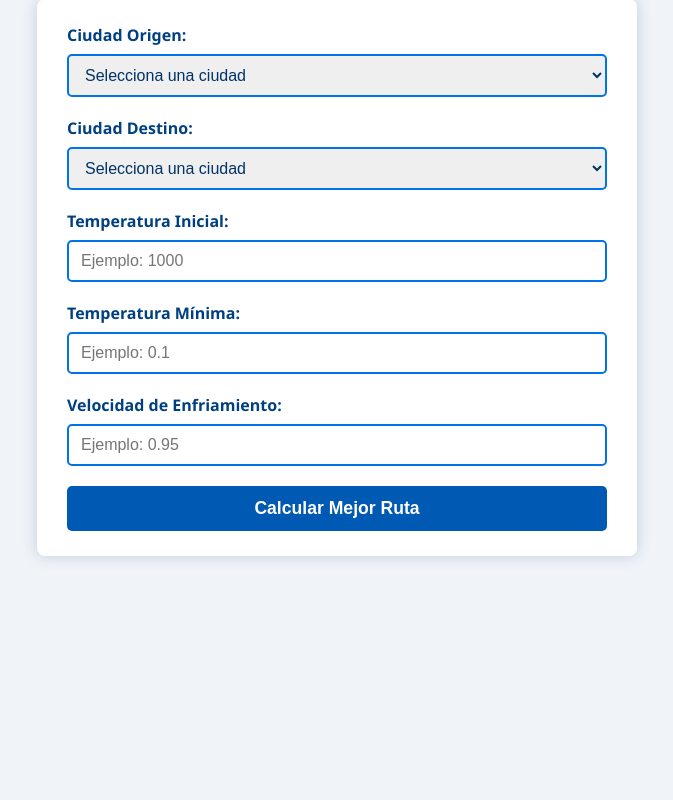
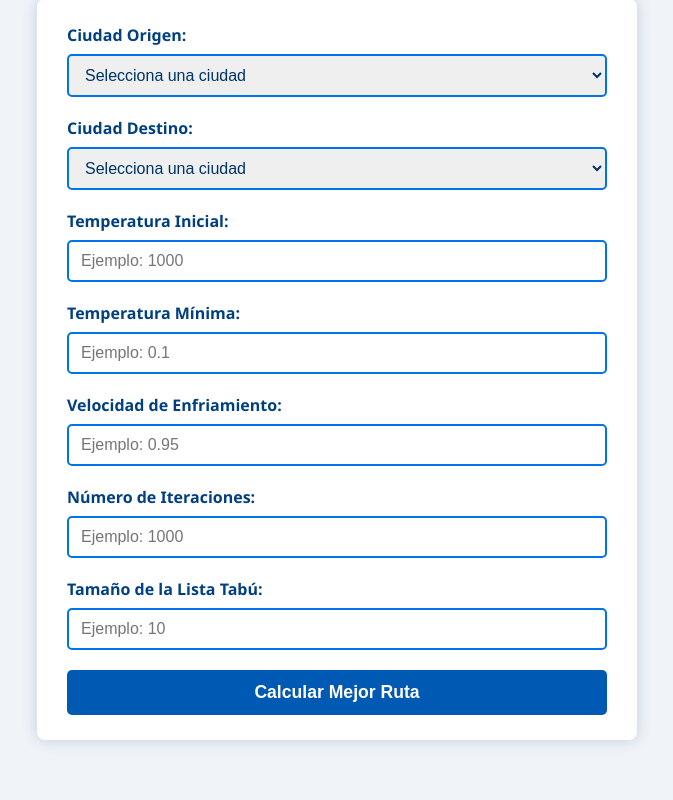
Before and after one commit to ROSY1304/TABU1, a Flask app: page / in a window 1280 px wide. Shown: the part 115-915 px from the top of the page, without its empty margins (303-976 px from the left). Before the commit the page ends 676 px from the top, so only its background shows below. Run offline with Flask 3, Linux system fonts and the light colour scheme.

Commit message:
Update index.html

```diff
--- a/templates/index.html
+++ b/templates/index.html
@@ -136,6 +136,12 @@
         <label for="velocidad">Velocidad de Enfriamiento:</label>
         <input type="number" step="0.01" name="velocidad" id="velocidad" required placeholder="Ejemplo: 0.95" />
 
+        <label for="num_iteraciones">Número de Iteraciones:</label>
+        <input type="number" name="num_iteraciones" id="num_iteraciones" min="1" required placeholder="Ejemplo: 1000" />
+
+        <label for="tamano_lista_tabu">Tamaño de la Lista Tabú:</label>
+        <input type="number" name="tamano_lista_tabu" id="tamano_lista_tabu" min="1" required placeholder="Ejemplo: 10" />
+
         <button type="submit">Calcular Mejor Ruta</button>
     </form>
 
@@ -164,6 +170,8 @@
         <p><strong>Temperatura Inicial:</strong> {{ resultado.temp_inicial }}</p>
         <p><strong>Temperatura Mínima:</strong> {{ resultado.temp_minima }}</p>
         <p><strong>Velocidad de Enfriamiento:</strong> {{ resultado.velocidad }}</p>
+        <p><strong>Número de Iteraciones:</strong> {{ resultado.num_iteraciones }}</p>
+        <p><strong>Tamaño de la Lista Tabú:</strong> {{ resultado.tamano_lista_tabu }}</p>
     </div>
     {% endif %}
 </body>
```
